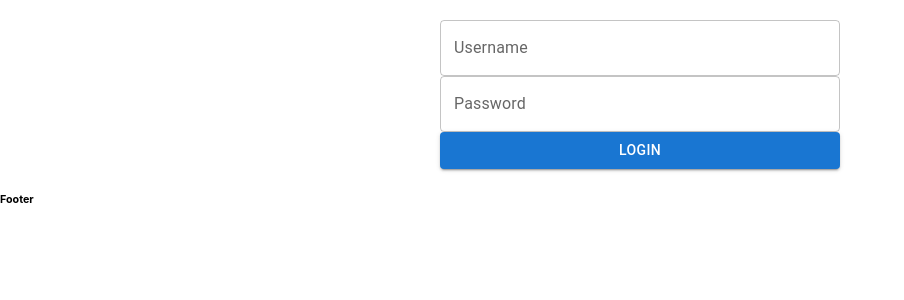
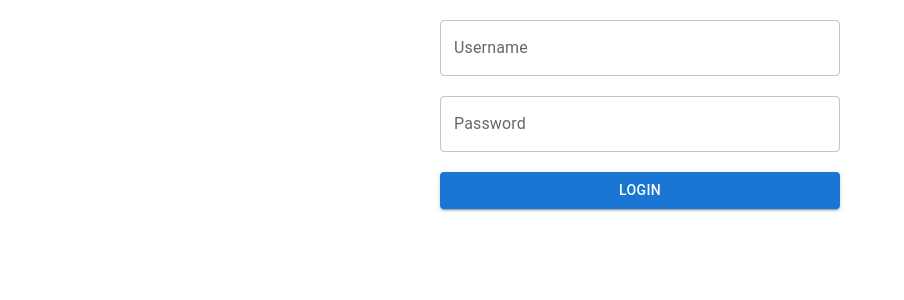
Before and after one commit to Jossrec/React_TC2004B, a React (Create React App) app: page / in a window 1280 px wide. Shown: the top 300 px of the page, without its empty margins (0-904 px from the left). Built offline with nearby package versions, Linux system fonts and the light colour scheme.

Commit message:
login con sql

```diff
--- a/src/App.jsx
+++ b/src/App.jsx
@@ -1,71 +1,68 @@
 import './App.css';
-import { useState } from 'react';
-import Footer from './components/Footer';
+import { useEffect, useState } from 'react';
+// import Footer from './components/Footer';
 import List from './components/List';
 import Add from './components/Add';
-import { BrowserRouter, Route, Routes } from 'react-router-dom';
-import ResponsiveAppBar from './components/AppBar';
+import { BrowserRouter, Routes, Route } from 'react-router-dom';
+import ResponsiveAppBar from './components/AppBar.jsx';
+import Home from './pages/Home';
 import Login from './pages/Login';
-import Home from './pages/Home';
-
-
 
 function App() {
-  const [items, setItems]= useState([{id: 1, name: "item1", price:1},
-                {id: 2, name: "item2", price:2},
-                {id: 3, name: "item3", price:3}]);
+  const [items, setItems] = useState([]);
+  // const [count, setCount] = useState(0);
+  const [isLogin, setIsLogin] = useState(false);
+  useEffect(() => {if (isLogin) {getItems();}}, [isLogin ]);
 
+  const getItems = async () => {
+    const result = await fetch("http://localhost:5000/items/");
+    const data = await result.json();
+    setItems(data);
 
-  const [count, setCount]= useState(0);
-  const [isLogin, setIsLogin]= useState(false);
-
-  const sum = ()=> {
-    setCount(count + 1);
   };
 
-  const resta = ()=> {
-    setCount(count - 1);
+  //const sum = () => {
+    // setCount(count + 1);
+  //};
+  //const resta = () => {
+    //setCount(count - 1);
+  //};
+
+  const add = async (item) => {
+    //item.id = items.length + 1;
+    const result = await fetch("http://localhost:5000/items/", {method:"POST", headers:{"content-type":"application/json"}, body:JSON.stringify(item), });
+    const data = await result.json();
+    setItems([...items, data.item]);
   };
 
-  const add = (item) => {
-    item.id = items.length +1;
-    setItems([...items, item]);
+  const del = async (id) => {
+    await fetch("http://localhost:5000/items/" + id, {method:"DELETE"});
+    setItems(items.filter((item) => item.id !== id));
   };
 
-  const del = (id) => {
-    setItems(items.filter((item) => item.id !==id));
-  };
-  const login = (user) => {
-    if (user.username === "jos" &&
-      user.password ==="123"){
-      setIsLogin(true);
-    }
-    return setIsLogin;
+  const login = async (user) => {
+    const result = await fetch("http://localhost:5000/login/", {method:"POST", headers:{"content-type":"application/json"}, body:JSON.stringify(user), });
+    const data = await result.json();
+    setIsLogin(data.isLogin);
+    return isLogin;
   };
 
-  const setLogout = ()=>{
+  const logout = () => {
     setIsLogin(false);
-  };
-
-
-
+  }
   return (
     <div>
       <BrowserRouter>
-      {isLogin && <ResponsiveAppBar setLogout={setLogout}/>}
+        {isLogin && <ResponsiveAppBar logout={logout}/>}
         <Routes>
-          <Route path='/' element={<Login login= {login}/>}/>
-          <Route path='/home' element={<Home home= {Home}/>}/>
-          <Route path='/add' element={<Add add= {add}/>}/>
-          <Route path='/items' element={<List items={items} ondelete={del}/>}/>
+          <Route path="/" element={<Login login={login}/>} />
+          <Route path="/add" element={<Add add={add} />} />
+          <Route path="/items" element={<List items={items} ondelete={del} />} />
+          <Route path="/home" element={<Home/>} />
         </Routes>
-        <Footer/>
       </BrowserRouter>
 
-      {/* {count}s
-      <Boton name = {"suma"} click = {sum}/>
-      <Boton name = {"resta"} click = {resta}/>
-      <Boton name = {"mensaje"} click = {()=> alert("hola")} /> */}
+
     </div>
   );
 }
--- a/src/pages/Login.jsx
+++ b/src/pages/Login.jsx
@@ -16,7 +16,7 @@ const Login = ({login}) => {
     if (isLogin){
       setUsername("");
       setPassword("");
-      navigate("/items");
+      navigate("/home");
     } else{
       alert("el login falló")
     }
@@ -25,25 +25,24 @@ const Login = ({login}) => {
 
   return(
     <form onSubmit={onsubmit}>
-      <Box
-        margin = {"auto"}
-        flexDirection= {"column"}
-        display= {"flex"}
-        width= {400}
-        marginTop= {"20px"}
-      >
-        <TextField label= {"Username"}
-        value={username}
-        onChange= {(e) => setUsername(e.target.value)}/>
-        <TextField label= {"Password"}
-          type= {"password"}
+      <Box margin={"auto"} flexDirection={"column"} display={"flex"} width={400} marginTop={"20px"}>
+        <TextField
+          label={"Username"}
+          value={username}
+          onChange={(e)=>setUsername(e.target.value)}
+        />
+        <br></br>
+        <TextField
+          label={"Password"}
+          type={"password"}
           value={password}
-          onChange= {(e) => setPassword(e.target.value)}/>
-        <Button type={"submit"} variant="contained">
-          Login
-        </Button>
+          onChange={(e)=>setPassword(e.target.value)}
+        />
+        <br></br>
+        <Button variant="contained" type={"submit"}>Login</Button>
       </Box>
     </form>
   );
 };
+
 export default Login;
```
Also changed, not shown: 1 other file (tests, documents, lock files or other folders).
